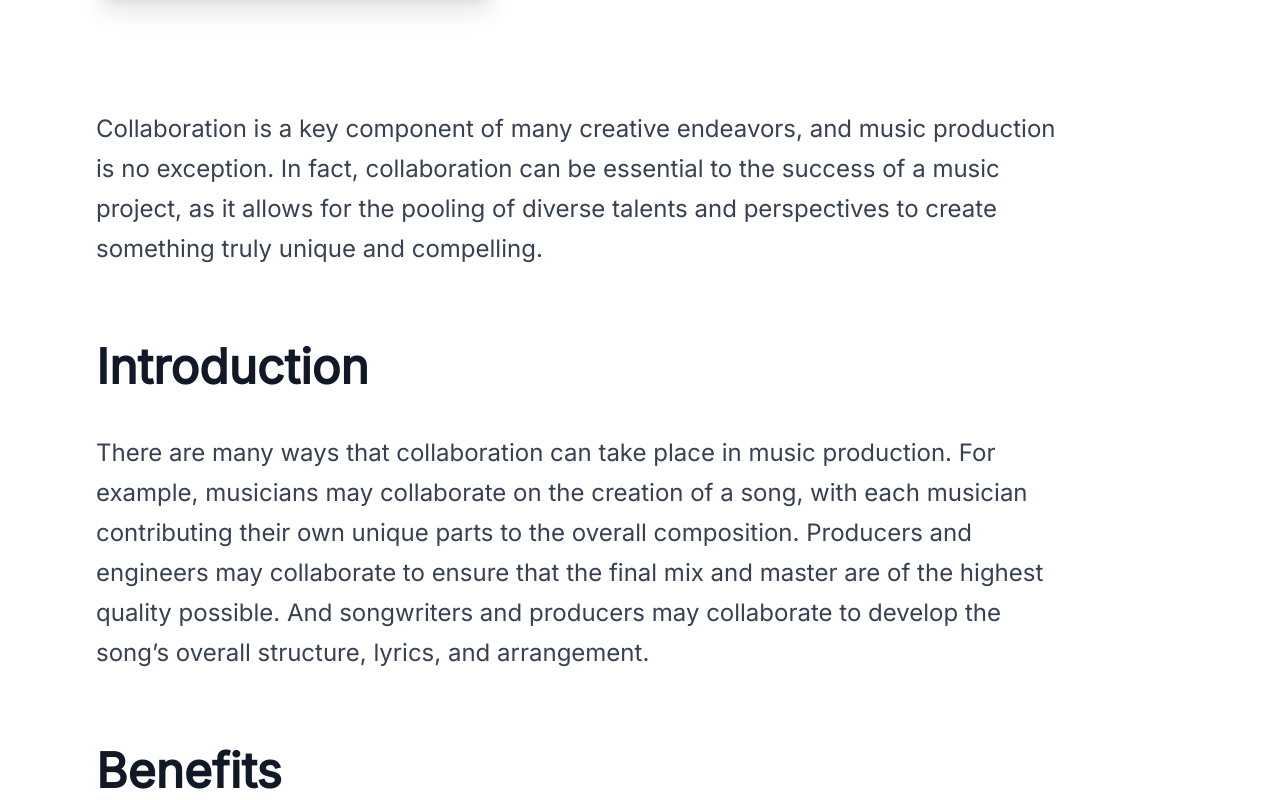
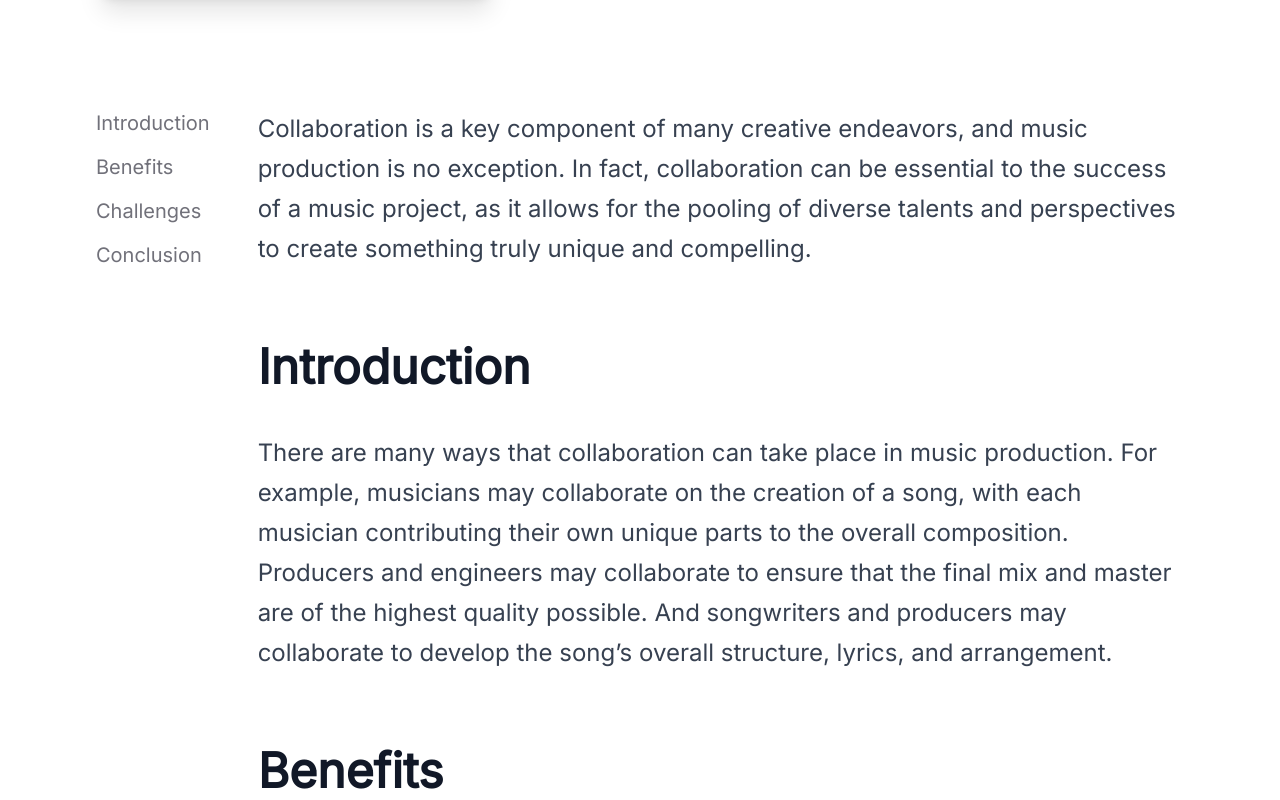
Before and after one commit to jimiryquai/blog, an Astro site: page /blog/behind-the-scenes-with-our-artists in a window 1280 px wide. Shown: the part 623-1423 px from the top of the page. Built offline with nearby package versions, Linux system fonts and the light colour scheme; Astro itself is replaced by a stand-in of ours.

Commit message:
added TOC component

```diff
--- /dev/null
+++ b/src/components/TableOfContents.astro
@@ -0,0 +1,27 @@
+---
+import type { MarkdownHeading } from "astro";
+
+type Props = {
+  headings: MarkdownHeading[];
+};
+
+const {
+  props: { headings },
+} = Astro;
+---
+
+<nav
+  class="max-lg:hidden"
+  aria-roledescription="table of contents"
+  role="navigation"
+>
+  <ul>
+    {
+      headings.map((heading) => (
+        <li class="text-xl mb-4 text-zinc-500">
+          <a href={`#${heading.slug}`}>{heading.text}</a>
+        </li>
+      ))
+    }
+  </ul>
+</nav>
--- a/src/pages/blog.astro
+++ b/src/pages/blog.astro
@@ -3,13 +3,14 @@ import { getCollection } from "astro:content";
 import Layout from "../layouts/Layout.astro";
 import PostList from "../components/PostList.astro";
 import Main from "../components/Main.astro";
+import H1 from "../components/H1.astro";
 
 const allPosts = await getCollection("posts");
 ---
 
 <Layout title="Blog">
   <Main>
-    <h1 class="text-6xl text-zinc-950 font-bold mb-5">Blog</h1>
+    <H1 text={`James' Blog`} />
     <p class="text-zinc-900 text-2xl mb-24">A blog for James</p>
     <PostList posts={allPosts} />
   </Main>
--- a/src/pages/blog/[slug].astro
+++ b/src/pages/blog/[slug].astro
@@ -3,6 +3,7 @@ import { getCollection, type CollectionEntry } from "astro:content";
 import Layout from "../../layouts/Layout.astro";
 import Main from "../../components/Main.astro";
 import H1 from "../../components/H1.astro";
+import TableOfContents from "../../components/TableOfContents.astro";
 
 export const getStaticPaths = async () => {
   const posts = await getCollection("posts");
@@ -41,8 +42,11 @@ const { Content, headings } = await render();
       alt={title}
       class="rounded-2xl shadow-xl mb-28 aspect-thumbnail object-cover"
     />
-    <div class="prose prose-2xl overflow-visible relative">
-      <Content />
+    <div class="relative flex gap-x-12">
+      <TableOfContents headings={headings} />
+      <div class="prose prose-2xl overflow-visible relative">
+        <Content />
+      </div>
     </div>
   </Main>
 </Layout>
```
